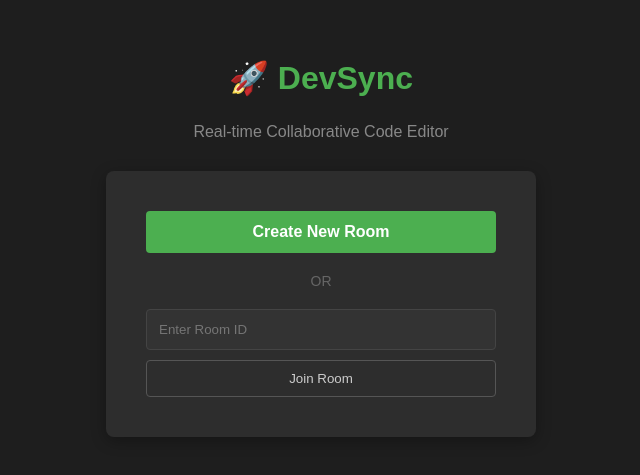
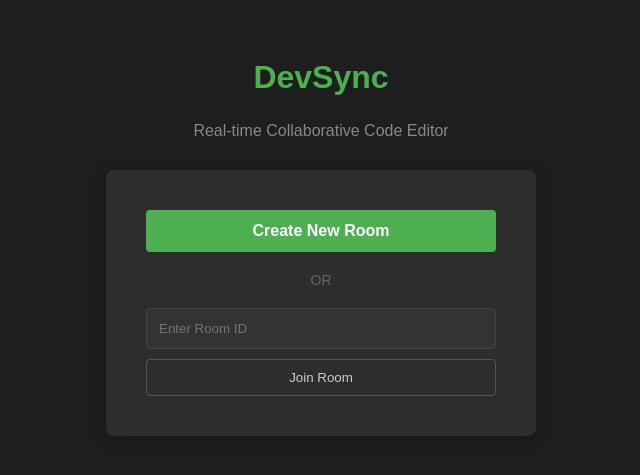
Before and after one commit to Kunalkasana/Real-time-Collaborative-Code-Editor-with-Multi-Language-Execution, a React (Vite) app in the folder client/: page / in a window 1280 px wide. Shown: the part 163-638 px from the top of the page, without its empty margins (319-959 px from the left). Built offline with nearby package versions, Linux system fonts and the light colour scheme.

Commit message:
Landing page fix

```diff
--- a/client/src/Home.jsx
+++ b/client/src/Home.jsx
@@ -29,7 +29,7 @@ export default function Home() {
       color: "white",
       fontFamily: "sans-serif"
     }}>
-      <h1 style={{ color: "#4CAF50", marginBottom: "10px" }}>🚀 DevSync</h1>
+      <h1 style={{ color: "#4CAF50", marginBottom: "10px" }}> DevSync</h1>
       <p style={{ color: "#888", marginBottom: "30px" }}>Real-time Collaborative Code Editor</p>
 
       <div style={{
```
